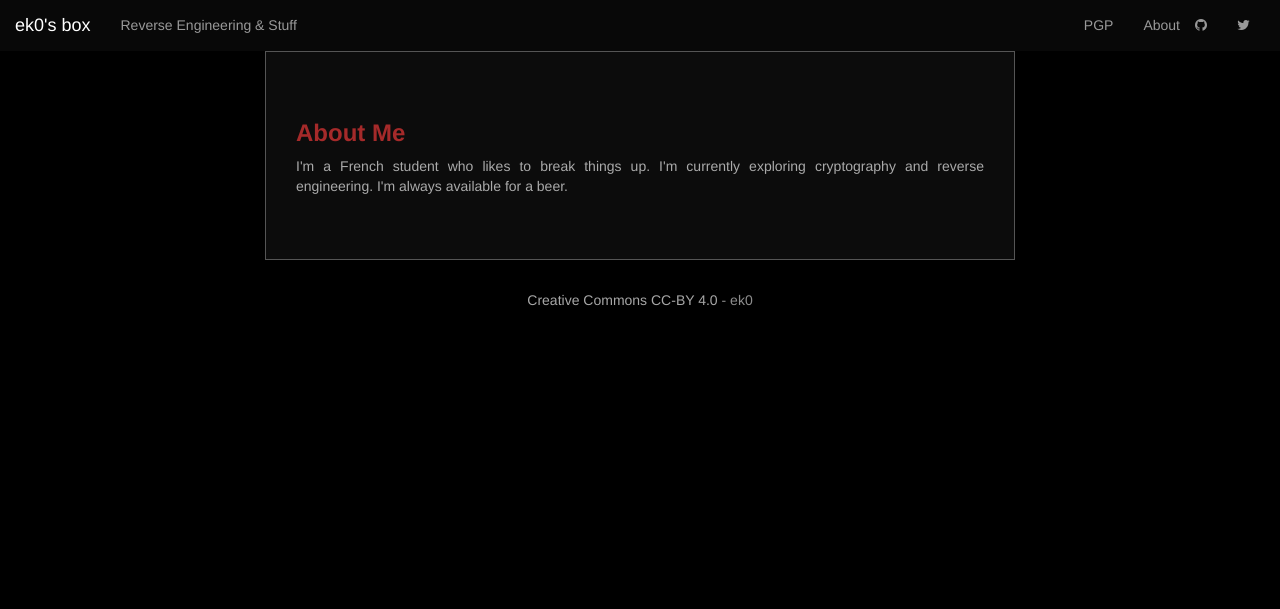
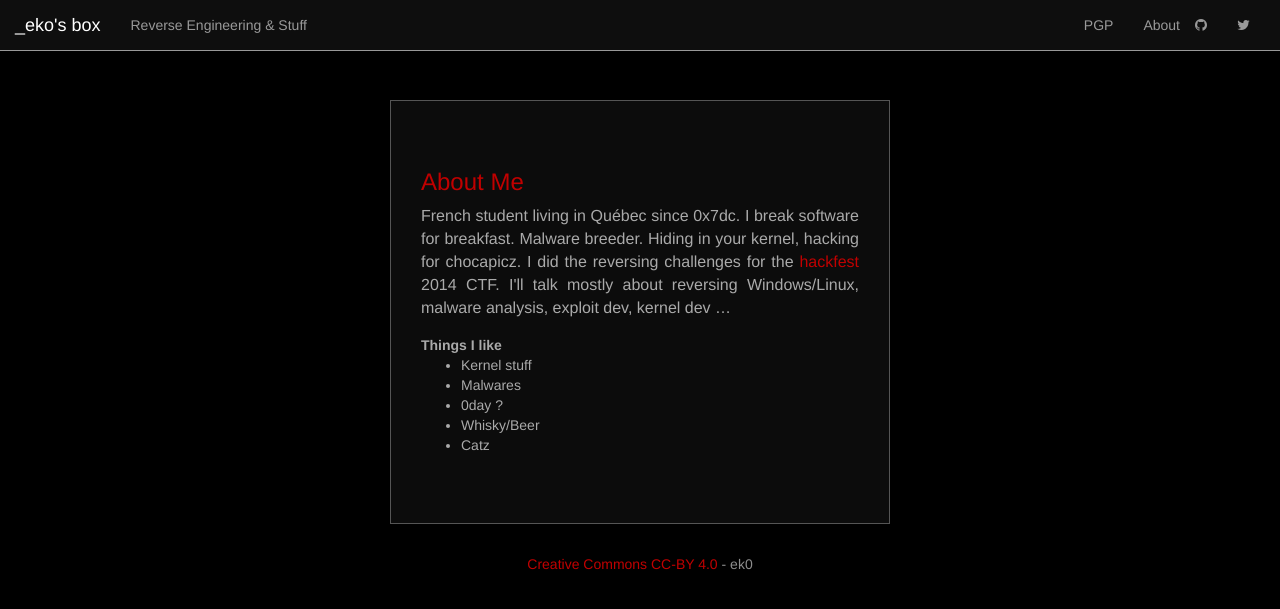
Before and after one commit to ek0/ek0.github.io, a Jekyll site: the page about/index.html, which Jekyll copies as it is, in a window 1280 px wide. Shown: the top 609 px of the page. Built offline with Jekyll 4.4.1, drawn with Linux system fonts in a browser that asks for light colours; Markdown is read by kramdown in place of the engine named in the settings.

Commit message:
Updated style, updated about

```diff
--- a/_includes/header.html
+++ b/_includes/header.html
@@ -6,7 +6,7 @@
     <meta name="author" content="ek0">
     <link rel="shortcut icon" href="../../assets/ico/favicon.ico">
 
-    <title>ek0's blog</title>
+    <title>_eko's blog</title>
 
     <!-- Bootstrap core CSS -->
     <link href="/css/bootstrap.min.css" rel="stylesheet">
--- a/_includes/navbar.html
+++ b/_includes/navbar.html
@@ -2,7 +2,7 @@
     <nav class="navbar navbar-inverse navbar-fixed-top" role="navigation">
       <div class="container-fluid">
         <div class="navbar-header">
-          <a class="navbar-brand" href="/">ek0's box</a>
+          <a class="navbar-brand" href="/">_eko's box</a>
         </div>
         <ul class="nav navbar-nav hidden-xs">
           <li><p class="navbar-text">Reverse Engineering & Stuff</p></li>
--- a/about/index.html
+++ b/about/index.html
@@ -9,7 +9,7 @@
     <meta name="author" content="ek0">
     <link rel="shortcut icon" href="../../assets/ico/favicon.ico">
 
-    <title>ek0's blog</title>
+    <title>_eko's blog</title>
 
     <!-- Bootstrap core CSS -->
     <link href="/css/bootstrap.min.css" rel="stylesheet">
@@ -36,7 +36,7 @@
     <nav class="navbar navbar-inverse navbar-fixed-top" role="navigation">
       <div class="container-fluid">
         <div class="navbar-header">
-          <a class="navbar-brand" href="/">ek0's box</a>
+          <a class="navbar-brand" href="/">_eko's box</a>
         </div>
         <ul class="nav navbar-nav hidden-xs">
           <li><p class="navbar-text">Reverse Engineering & Stuff</p></li>
@@ -62,8 +62,22 @@
 	    <h3>About Me</h3>
 	</a>
 	<p>
-	  I'm a French student who likes to break things up.
-	  I'm currently exploring cryptography and reverse engineering. I'm always available for a beer.
+	  French student living in Québec since 0x7dc. I break software for breakfast. Malware breeder. Hiding in your kernel, hacking for chocapicz.
+	  I did the reversing challenges for the <a href="http://www.hackfest.ca/">hackfest</a> 2014 CTF.
+	  I'll talk mostly about reversing Windows/Linux, malware analysis, exploit dev, kernel dev …
+
+	  <dl>
+	    <dt>Things I like</dt>
+	    <dd>
+	      <ul>
+		<li>Kernel stuff</li>
+		<li>Malwares</li>
+		<li>0day ?</li>
+		<li>Whisky/Beer</li>
+		<li>Catz</li>
+	      </ul>
+	    </dd>
+	  </dl>
 	</p>
       </div>
 
--- a/css/styles.css
+++ b/css/styles.css
@@ -1,6 +1,6 @@
 
 body {
-  padding-top: 51px;
+  padding-top: 100px;
   padding-bottom: 30px;
   background-color: #000000;
 /*  background: url("/images/background.jpg") fixed no-repeat center;*/
@@ -32,7 +32,8 @@ body {
 }
 
 .nav, .navbar {
-    background: rgba(22, 22, 22, 0.4);
+    background: rgba(14, 14, 14, 1);
+    border-color: #999999;
 }
 
 .navbar-nav {
@@ -56,8 +57,8 @@ body {
     border-style: solid;
     border-width: 1px;
     border-color: rgb(85,85,85);
-    margin-left: 20%;
-    margin-right: 20%;
+    margin-left: 30%;
+    margin-right: 30%;
     color: rgb(170,170,170);
 }
 
@@ -69,27 +70,15 @@ body {
 	border-style: solid;
 	border-width: 1px;
 	border-color: rgb(85,85,85);
-	margin-left: 5%;
-	margin-right:5%;
+	margin-left: 10%;
+	margin-right:10%;
 	color: rgb(170,170,170);
     }
 }
 
 .jumbotron > p {
-    font-size: 14px;
+    font-size: 16px;
     text-align: justify;
-}
-
-.jumbotron > a:link {
-    color: rgb(165,42,42);
-}
-
-.jumbotron > a:visited {
-    color: rgb(165,42,42);
-}
-
-.jumbotron > a > h3 {
-    font-weight: bold;
 }
 
 /* end jumbotron */
@@ -101,12 +90,12 @@ body {
     color: #8d8d8d;
 }
 
-.footer > div > p >  a:link {
-    color: #a7a7a7;
+a:link {
+    color: #C00000;
 }
 
-.footer > div > p > a:visited {
-    color: #777777;
+a:visited {
+    color: #800000;
 }
 
 /* end footer style */
```
Also changed, not shown: 5 other files.
